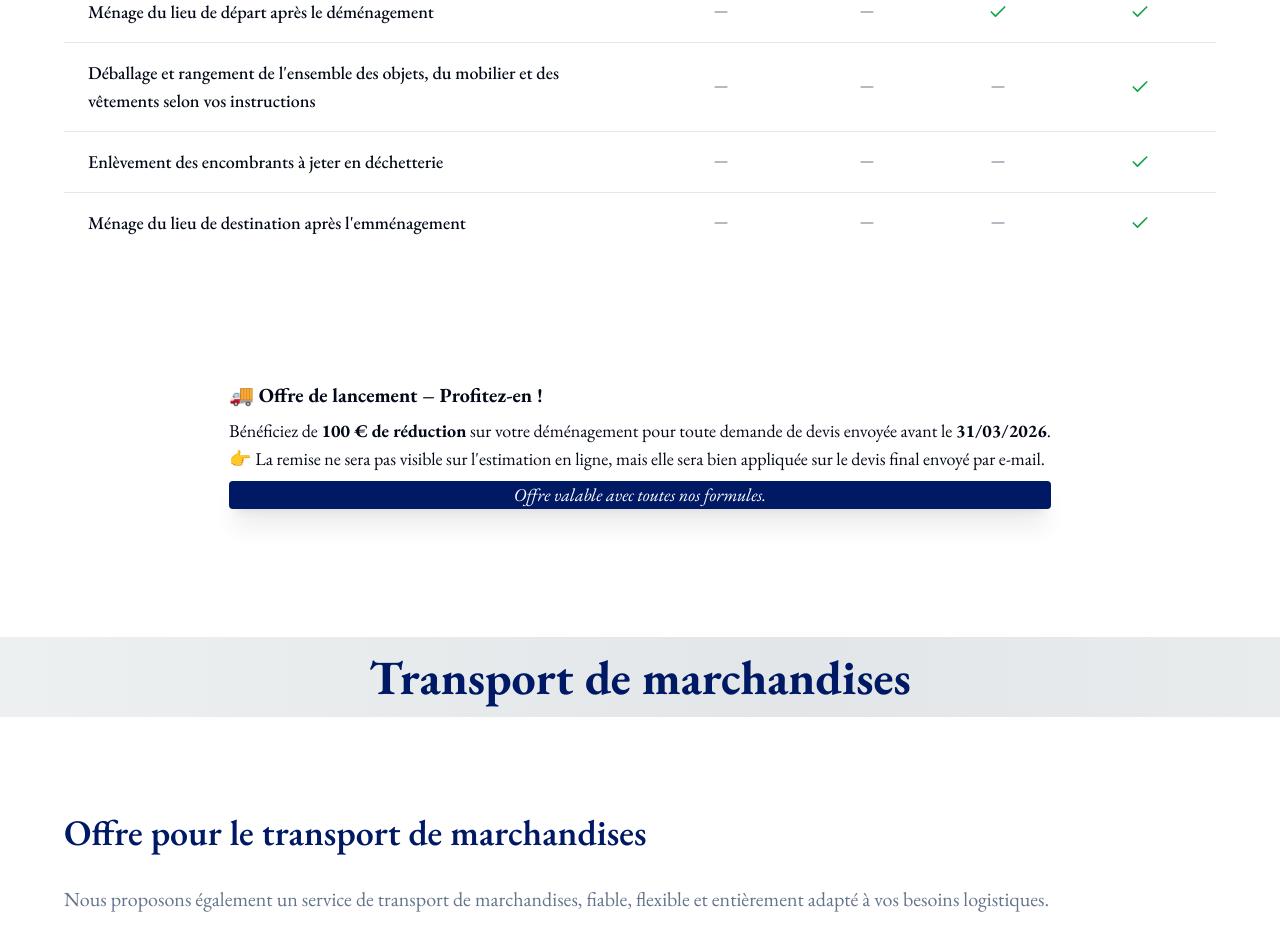
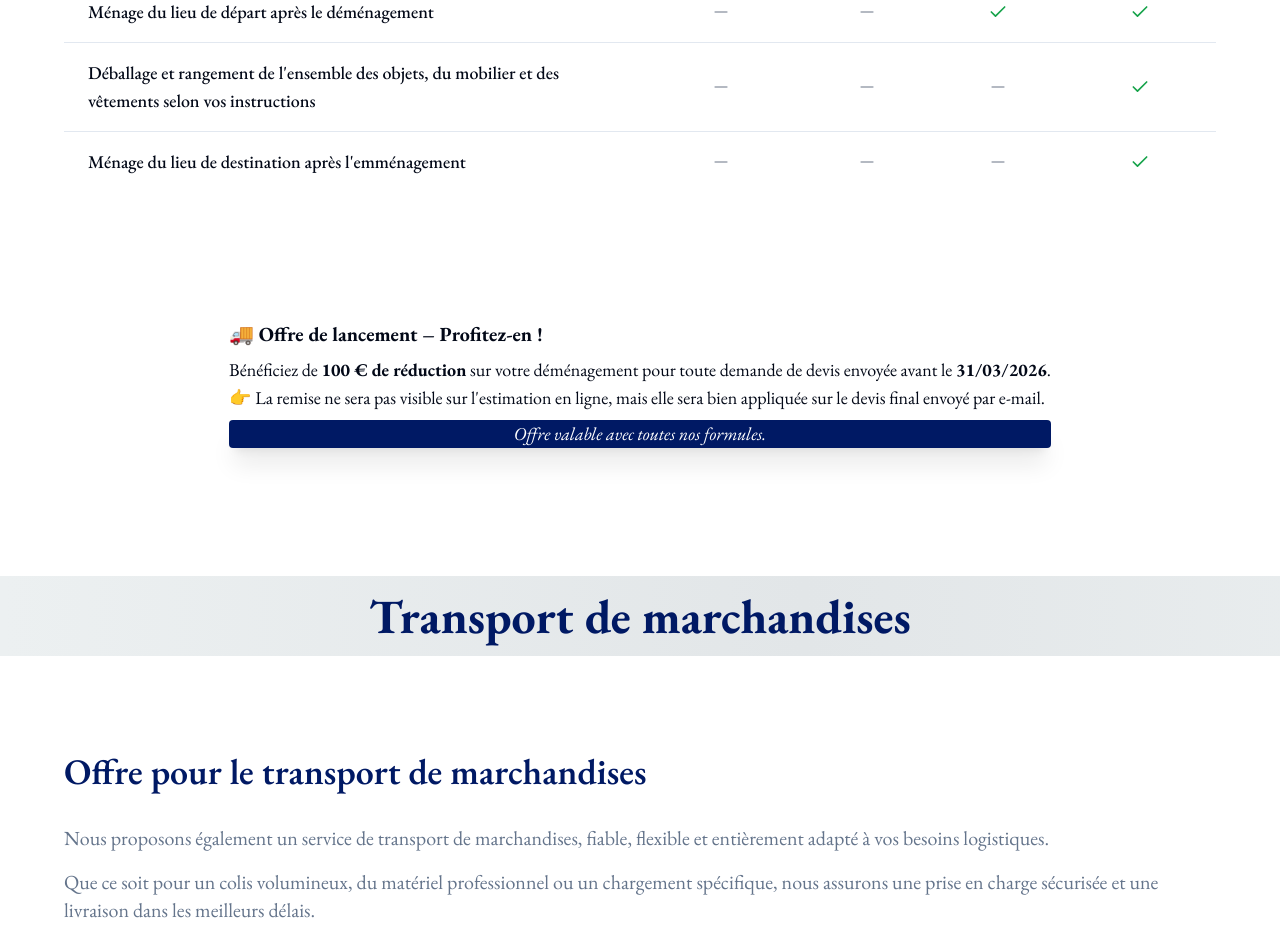
Before and after one commit to Swifty237/kdm-project, a React (Vite) app: page /offres in a window 1280 px wide. Shown: the part 1880-2809 px from the top of the page. Built offline with nearby package versions, Linux system fonts and the light colour scheme; a web font is replaced by a local one.

Commit message:
Fix doublon

```diff
--- a/src/pages/Offres.tsx
+++ b/src/pages/Offres.tsx
@@ -74,10 +74,6 @@ const Offres = () => {
     },
     {
       label: "Déballage et rangement de l'ensemble des objets, du mobilier et des vêtements selon vos instructions",
-      values: [false, false, false, true]
-    },
-    {
-      label: "Enlèvement des encombrants à jeter en déchetterie",
       values: [false, false, false, true]
     },
     {
```
